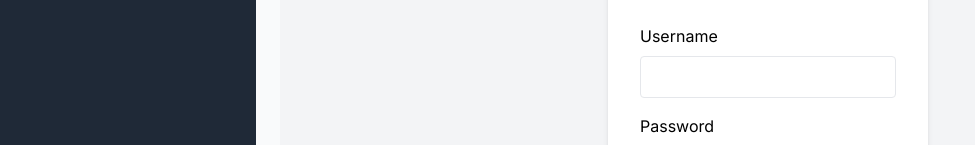
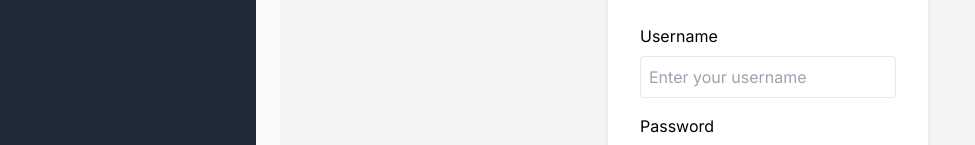
Before and after one commit to msdfernando/circuit-cart-admin, a Next.js app: page /login in a window 1280 px wide. Shown: the part 314-459 px from the top of the page, without its empty margins (0-975 px from the left). Built offline with nearby package versions, Linux system fonts and the light colour scheme.

Commit message:
fix: add placeholder and title attributes to input fields in LoginPage

```diff
--- a/src/app/login/page.tsx
+++ b/src/app/login/page.tsx
@@ -27,6 +27,7 @@ export default function LoginPage() {
             value={username}
             onChange={(e) => setUsername(e.target.value)}
             className="w-full p-2 border rounded"
+            placeholder="Enter your username"
           />
         </div>
         <div className="mb-6">
@@ -36,6 +37,7 @@ export default function LoginPage() {
             value={password}
             onChange={(e) => setPassword(e.target.value)}
             className="w-full p-2 border rounded"
+            title="Enter your password"
           />
         </div>
         <button type="submit" className="w-full bg-blue-500 text-white p-2 rounded">
```
